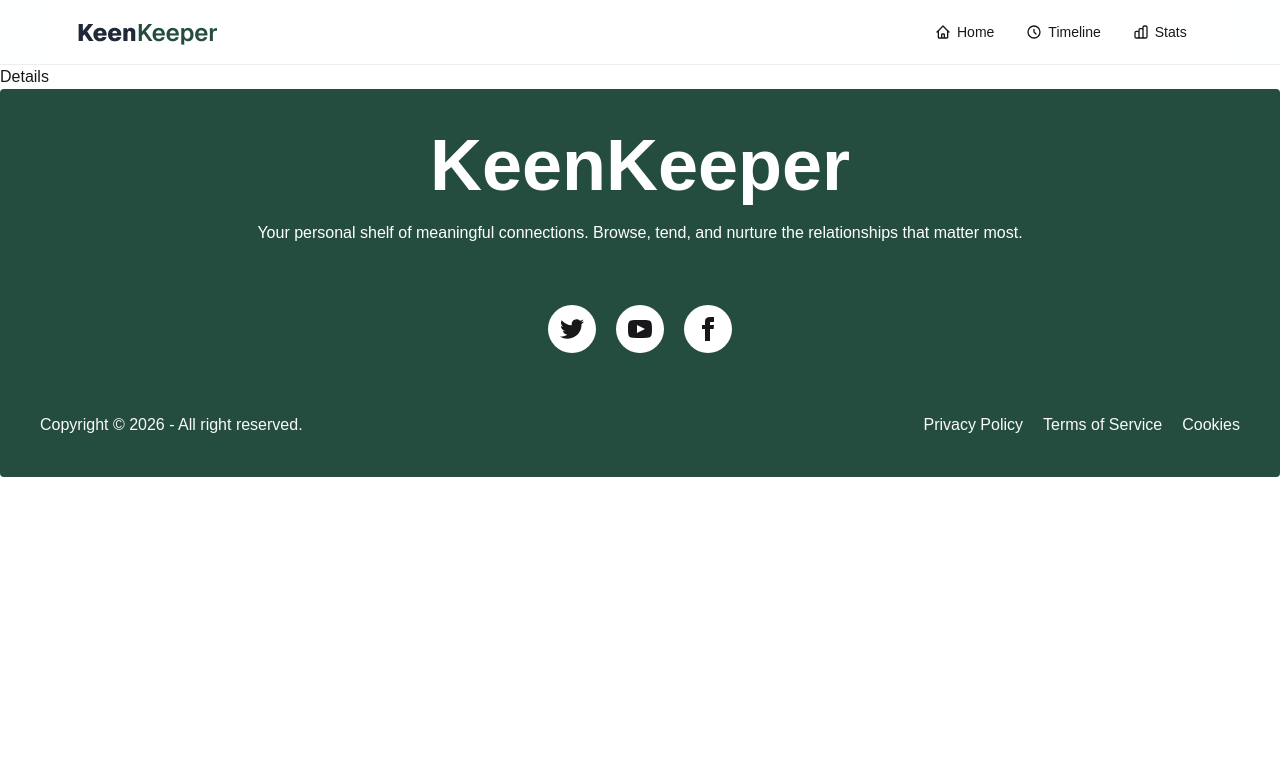
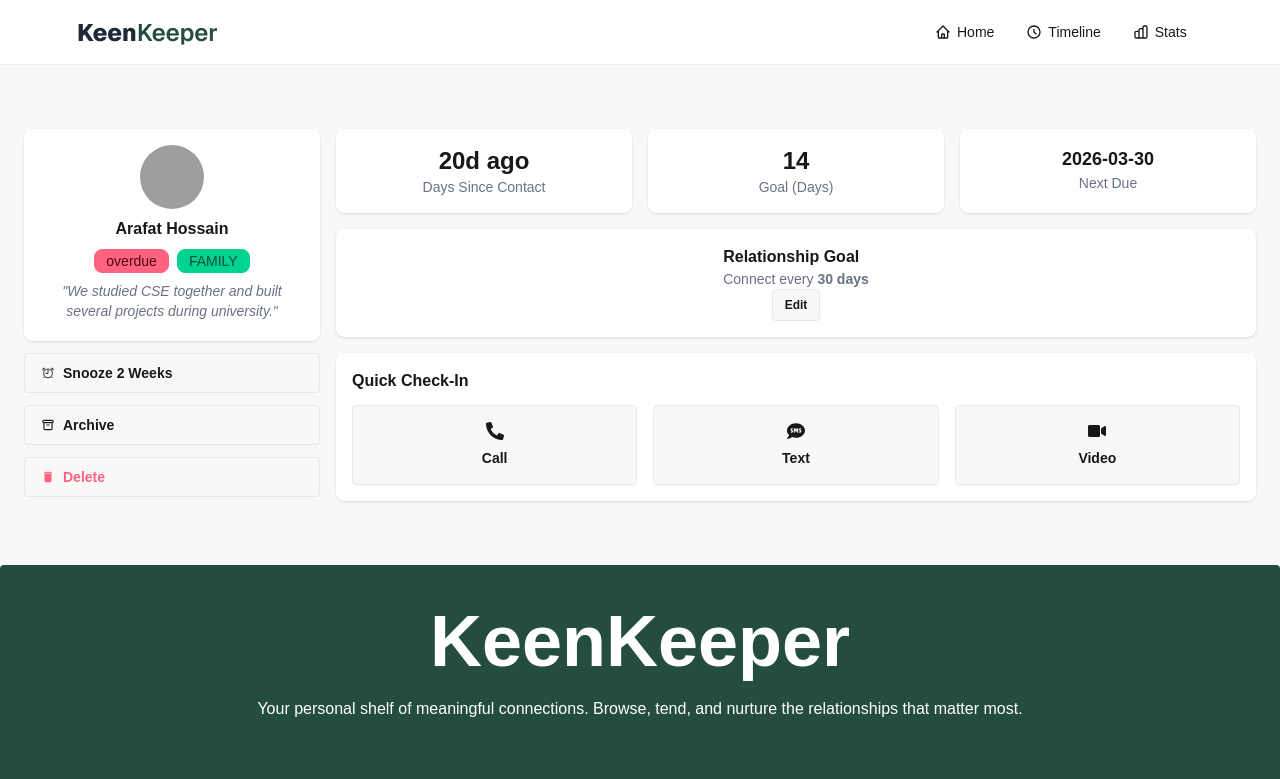
Before and after one commit to TurjoyBari/kinkeeper, a React (Vite) app: page /1 in a window 1280 px wide. Shown: the top 779 px of the page. Built offline with nearby package versions, Linux system fonts and the light colour scheme; grey boxes are pictures that could not be loaded.

Commit message:
add timelin data and funtionality

```diff
--- a/src/component/homepage/FrindList.jsx
+++ b/src/component/homepage/FrindList.jsx
@@ -1,17 +1,16 @@
 import React, { useEffect, useState } from "react";
 import { HashLoader } from "react-spinners";
 import useFriend from "../../hooks/useFriend";
+import { Link } from "react-router";
 
 const FrindList = () => {
-  const {friends, loading} = useFriend()
+  const { friends, loading } = useFriend();
 
   const statusClass = {
     "almost due": "badge-warning",
-    "overdue": "badge-error",
+    overdue: "badge-error",
     "on-track": "badge-success",
   };
-
-
 
   return (
     <div className=" bg-base-100 max-w-7xl mx-auto pt-10 pb-10">
@@ -20,14 +19,14 @@ const FrindList = () => {
       </div>
 
       {loading ? (
-        <div className="flex justify-center items-center">
-          <HashLoader color="#244D3F" />
+        <div className="w-full h-fit flex justify-center items-center">
+          <HashLoader color="#244D3F" size={60} />
         </div>
       ) : (
         <div className="grid lg:grid-cols-3 gap-3 justify-center">
           {friends.map((friend) => {
             return (
-              <div className="card bg-base-100 w-96 shadow-sm text-center">
+              <Link to={`/${friend.id}`} className="card bg-base-100 w-96 shadow-sm text-center">
                 <figure>
                   <img
                     className="rounded-full size-25"
@@ -58,7 +57,7 @@ const FrindList = () => {
                     )}
                   </div>
                 </div>
-              </div>
+              </Link>
             );
           })}
         </div>
--- /dev/null
+++ b/src/context/TimelineDataContext.jsx
@@ -0,0 +1,5 @@
+import { createContext } from "react";
+
+
+
+export const TimelineDataContext = createContext();
--- /dev/null
+++ b/src/context/TimelineDataProvider.jsx
@@ -0,0 +1,21 @@
+import React, { createContext, useState } from "react";
+import { TimelineDataContext } from "./TimelineDataContext";
+
+const TimelineDataProvider = ({ children }) => {
+  const [timelineData, setTimelineData] = useState([]);
+
+  const data = {
+    timelineData,
+    setTimelineData,
+  };
+
+
+
+  return (
+    <TimelineDataContext.Provider value={data}>
+      {children}
+    </TimelineDataContext.Provider>
+  );
+};
+
+export default TimelineDataProvider;
--- a/src/main.jsx
+++ b/src/main.jsx
@@ -1,45 +1,46 @@
-import { StrictMode } from 'react'
-import { createRoot } from 'react-dom/client'
-import './index.css'
-import { RouterProvider } from 'react-router/dom'
-import { createBrowserRouter } from 'react-router'
-import RootLayout from './layout/RootLayout'
-import HomePage from './pages/homepage/HomePage'
-import TimeLinePage from './pages/timelinepage/TimeLinePage'
-import StatsPage from './pages/statspage/StatsPage'
-import ErrorPage from './pages/errorpage/ErrorPage'
-import FriendDetails from './pages/FriendDetails/FriendDetails'
-
-
+import { StrictMode } from "react";
+import { createRoot } from "react-dom/client";
+import "./index.css";
+import { RouterProvider } from "react-router/dom";
+import { createBrowserRouter } from "react-router";
+import RootLayout from "./layout/RootLayout";
+import HomePage from "./pages/homepage/HomePage";
+import TimeLinePage from "./pages/timelinepage/TimeLinePage";
+import StatsPage from "./pages/statspage/StatsPage";
+import ErrorPage from "./pages/errorpage/ErrorPage";
+import FriendDetails from "./pages/FriendDetails/FriendDetails";
+import TimelineDataProvider from "./context/TimelineDataProvider";
 
 const router = createBrowserRouter([
   {
     path: "/",
-    element: <RootLayout/>,
+    element: <RootLayout />,
     children: [
       {
-        path:"/",
-        element: <HomePage/>
+        path: "/",
+        element: <HomePage />,
       },
       {
-        path:"/:id",
-        element: <FriendDetails/>
+        path: "/:id",
+        element: <FriendDetails />,
       },
       {
-        path:"/timeline",
-        element: <TimeLinePage/>
+        path: "/timeline",
+        element: <TimeLinePage />,
       },
       {
         path: "/stats",
-        element: <StatsPage/>
-      }
+        element: <StatsPage />,
+      },
     ],
-    errorElement: <ErrorPage/>
-  }
-])
+    errorElement: <ErrorPage />,
+  },
+]);
 
-createRoot(document.getElementById('root')).render(
+createRoot(document.getElementById("root")).render(
   <StrictMode>
-    <RouterProvider router={router} />
+    <TimelineDataProvider>
+      <RouterProvider router={router} />
+    </TimelineDataProvider>
   </StrictMode>,
-)
+);
--- a/src/pages/FriendDetails/FriendDetails.jsx
+++ b/src/pages/FriendDetails/FriendDetails.jsx
@@ -1,11 +1,170 @@
-import React from 'react';
+import React, { useContext } from "react";
+import { useParams } from "react-router";
+import useFriend from "../../hooks/useFriend";
+
+import { FaPhoneAlt, FaSms, FaVideo } from "react-icons/fa";
+import { HiOutlineArchive } from "react-icons/hi";
+import { MdDelete } from "react-icons/md";
+import { IoAlarmOutline } from "react-icons/io5";
+import { HashLoader } from "react-spinners";
+import { TimelineDataContext } from "../../context/TimelineDataContext";
 
 const FriendDetails = () => {
+  const { id } = useParams();
+  const { friends, loading } = useFriend();
+  const expectedFriend = friends.find((friend) => String(friend.id) === id);
+
+  const statusClass = {
+    "almost due": "badge-warning",
+    overdue: "badge-error",
+    "on-track": "badge-success",
+  };
+
+  const { timelineData, setTimelineData } = useContext(TimelineDataContext);
+
+  if (loading) {
     return (
-        <div>
-            <h2>Details</h2>
+      <div className="w-full h-screen flex justify-center items-center">
+        <HashLoader color="#244D3F" size={60} />
+      </div>
+    );
+  }
+
+  const handleTimelineData = (type) => {
+  const newItem = {
+    id: Date.now(),
+    type: type,
+    name: expectedFriend.name,
+    date: new Date().toLocaleDateString("en-US", {
+      month: "long",
+      day: "numeric",
+      year: "numeric",
+    }),
+  };
+
+  setTimelineData([...timelineData, newItem]);
+};
+
+  console.log(timelineData, "context");
+
+  return (
+    <div>
+      <div className="p-6 bg-base-200 ">
+        <div className="max-w-7xl mx-auto pt-10 pb-10 ">
+          <div className="grid grid-cols-4 gap-4">
+            {/* LEFT PROFILE CARD */}
+            <div className="col-span-1 space-y-3">
+              <div className="card bg-base-100 shadow p-4 text-center">
+                <div className="avatar mx-auto mb-2">
+                  <div className="w-16 rounded-full">
+                    <img src={expectedFriend?.picture} alt="" />
+                  </div>
+                </div>
+
+                <h2 className="font-semibold">{expectedFriend?.name}</h2>
+
+                <div className="flex justify-center gap-2 my-2">
+                  <div
+                    className={`badge ${statusClass[expectedFriend?.status]}`}
+                  >
+                    {expectedFriend?.status}
+                  </div>
+                  <div className="badge badge-success">FAMILY</div>
+                </div>
+
+                <p className="text-sm italic text-gray-500">
+                  "{expectedFriend?.bio}"
+                </p>
+                <p className="text-xs text-gray-400 mt-1">
+                  {/* Preferred: {expectedFriend.preferred} */}
+                </p>
+              </div>
+
+              {/* ACTION BUTTONS */}
+              <button className="btn w-full justify-start gap-2">
+                <IoAlarmOutline /> Snooze 2 Weeks
+              </button>
+
+              <button className="btn w-full justify-start gap-2">
+                <HiOutlineArchive /> Archive
+              </button>
+
+              <button className="btn w-full justify-start gap-2 text-error">
+                <MdDelete /> Delete
+              </button>
+            </div>
+
+            {/* RIGHT CONTENT */}
+            <div className="col-span-3 space-y-4">
+              {/* TOP STATS */}
+              <div className="grid grid-cols-3 gap-4">
+                <div className="card bg-base-100 shadow p-4 text-center">
+                  <h2 className="text-2xl font-bold">
+                    {expectedFriend?.days_since_contact}
+                  </h2>
+                  <p className="text-sm text-gray-500">Days Since Contact</p>
+                </div>
+
+                <div className="card bg-base-100 shadow p-4 text-center">
+                  <h2 className="text-2xl font-bold">{expectedFriend?.goal}</h2>
+                  <p className="text-sm text-gray-500">Goal (Days)</p>
+                </div>
+
+                <div className="card bg-base-100 shadow p-4 text-center">
+                  <h2 className="text-lg font-semibold">
+                    {expectedFriend?.next_due_date}
+                  </h2>
+                  <p className="text-sm text-gray-500">Next Due</p>
+                </div>
+              </div>
+
+              {/* RELATIONSHIP GOAL */}
+              <div className="card bg-base-100 shadow p-4 flex justify-between items-center">
+                <div>
+                  <h3 className="font-semibold">Relationship Goal</h3>
+                  <p className="text-sm text-gray-500">
+                    Connect every <span className="font-bold">30 days</span>
+                  </p>
+                </div>
+                <button className="btn btn-sm">Edit</button>
+              </div>
+
+              {/* QUICK CHECK-IN */}
+              <div className="card bg-base-100 shadow p-4">
+                <h3 className="font-semibold mb-3">Quick Check-In</h3>
+
+                <div className="grid grid-cols-3 gap-4">
+                  <button
+                    className="btn flex flex-col gap-2 h-20"
+                    onClick={() => handleTimelineData("call")}
+                  >
+                    <FaPhoneAlt size={18} />
+                    Call
+                  </button>
+
+                  <button
+                    className="btn flex flex-col gap-2 h-20"
+                    onClick={() => handleTimelineData("text")}
+                  >
+                    <FaSms size={18} />
+                    Text
+                  </button>
+
+                  <button
+                    className="btn flex flex-col gap-2 h-20"
+                    onClick={() => handleTimelineData("video")}
+                  >
+                    <FaVideo size={18} />
+                    Video
+                  </button>
+                </div>
+              </div>
+            </div>
+          </div>
         </div>
-    );
+      </div>
+    </div>
+  );
 };
 
 export default FriendDetails;
--- a/src/pages/errorpage/ErrorPage.jsx
+++ b/src/pages/errorpage/ErrorPage.jsx
@@ -3,20 +3,20 @@ import ErrorImg from "../../assets/App-Error.png"
 
 const ErrorPage = () => {
   return (
-    <main class="grid min-h-full place-items-center  px-6 py-24 sm:py-32 lg:px-8">
-      <div class="text-center">
+    <main className="grid min-h-full place-items-center  px-6 py-24 sm:py-32 lg:px-8">
+      <div className="text-center">
         <img src={ErrorImg} alt="" />
-        <p class="text-base font-semibold text-indigo-400">404</p>
-        <h1 class="mt-4 text-5xl font-semibold tracking-tight text-balance text-gray-900 sm:text-7xl">
+        <p className="text-base font-semibold text-indigo-400">404</p>
+        <h1 className="mt-4 text-5xl font-semibold tracking-tight text-balance text-gray-900 sm:text-7xl">
           Page not found
         </h1>
-        <p class="mt-6 text-lg font-medium text-pretty text-gray-400 sm:text-xl/8">
+        <p className="mt-6 text-lg font-medium text-pretty text-gray-400 sm:text-xl/8">
           Sorry, we couldn’t find the page you’re looking for.
         </p>
-        <div class="mt-10 flex items-center justify-center gap-x-6">
+        <div className="mt-10 flex items-center justify-center gap-x-6">
           <a
             href="#"
-            class="rounded-md bg-indigo-500 px-3.5 py-2.5 text-sm font-semibold text-gray-900 shadow-xs hover:bg-indigo-400 focus-visible:outline-2 focus-visible:outline-offset-2 focus-visible:outline-indigo-500"
+            className="rounded-md bg-indigo-500 px-3.5 py-2.5 text-sm font-semibold text-gray-900 shadow-xs hover:bg-indigo-400 focus-visible:outline-2 focus-visible:outline-offset-2 focus-visible:outline-indigo-500"
           >
             Go back home
           </a>
```
Also changed, not shown: src/pages/timelinepage/TimeLinePage.jsx (+65 -6 lines).
